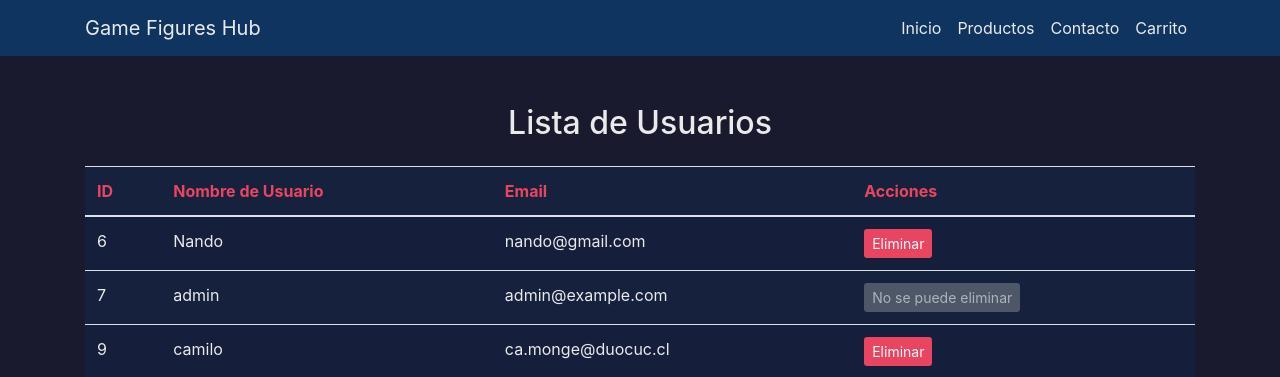
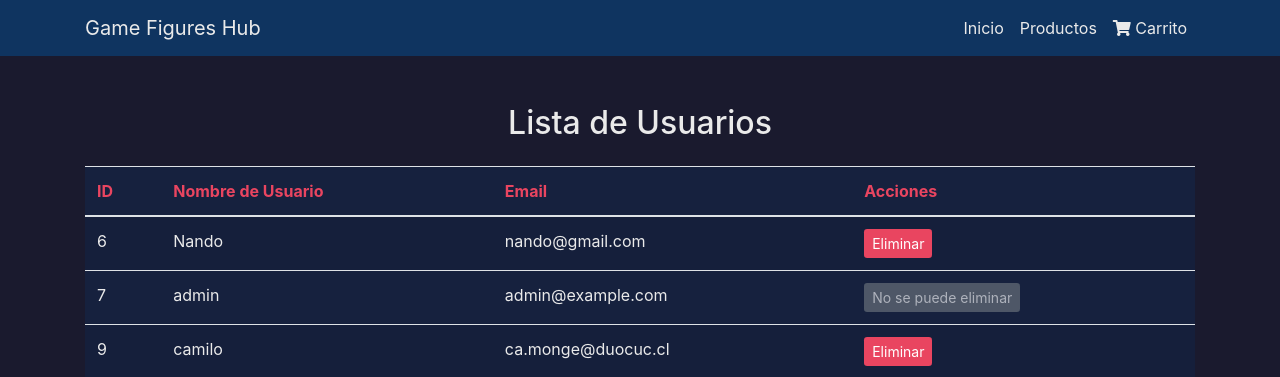
Before and after one commit to CvmiloM/ProyectoET, a Django app: page /miapp/usuarios/ in a window 1280 px wide. Shown: the top 377 px of the page. Run offline with Django 5.2, Linux system fonts and the light colour scheme; a user stored in the database is signed in; data comes from the database, SQL or seed files in the repository; some libraries are stand-ins or nearby versions.

Commit message:
Update lista_usuarios.html

```diff
--- a/miapp/templates/lista_usuarios.html
+++ b/miapp/templates/lista_usuarios.html
@@ -60,20 +60,17 @@
             </button>
             <div class="collapse navbar-collapse" id="navbarSupportedContent">
                 <ul class="navbar-nav ml-auto">
-                    <li class="nav-item">
-                        <a class="nav-link" href="#">Inicio</a>
-                    </li>
-                    <li class="nav-item">
-                        <a class="nav-link" href="#">Productos</a>
-                    </li>
-                    <li class="nav-item">
-                        <a class="nav-link" href="#">Contacto</a>
-                    </li>
-                    <li class="nav-item">
-                        <a class="nav-link" href="#">Carrito</a>
-                    </li>
+                  <li class="nav-item">
+                    <a class="nav-link" href="{% url 'index' %}">Inicio</a>
+                  </li>
+                  <li class="nav-item active">
+                    <a class="nav-link" href="{% url 'lista_productos' %}">Productos</a>
+                  </li>
+                  <li class="nav-item">
+                    <a class="nav-link" href="{% url 'ver_carrito' %}"><i class="fas fa-shopping-cart"></i> Carrito</a>
+                  </li>
                 </ul>
-            </div>
+              </div>
         </div>
     </nav>
     <div class="container mt-5">
```
